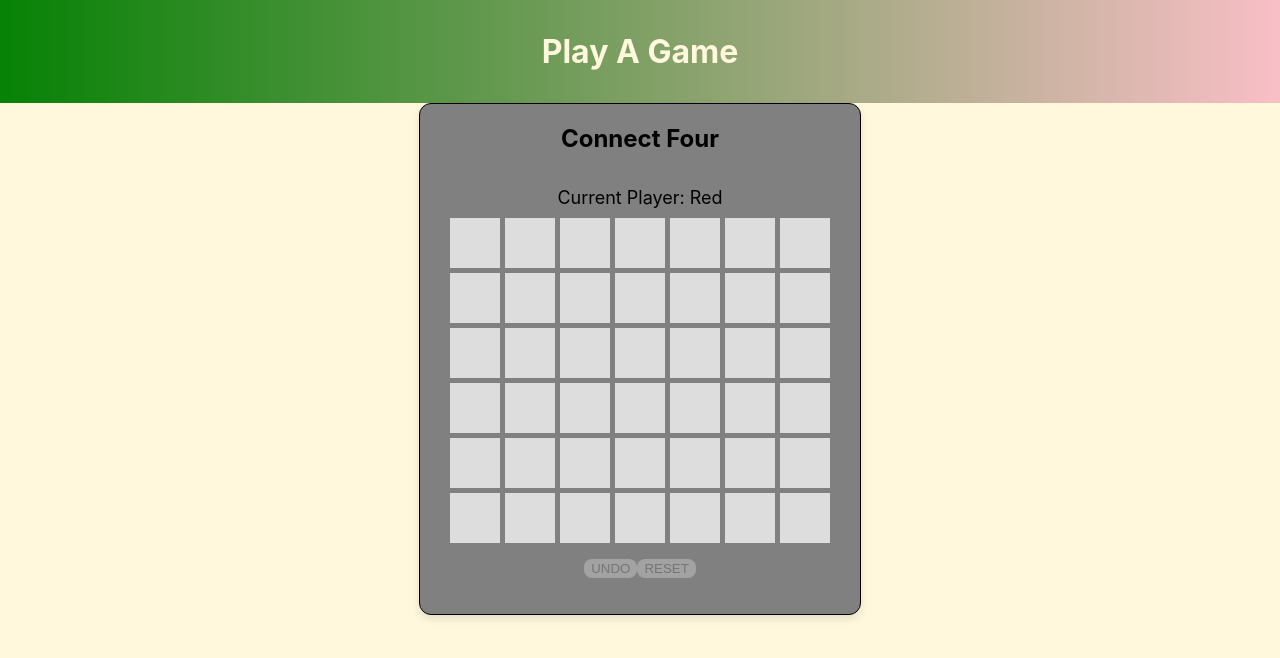
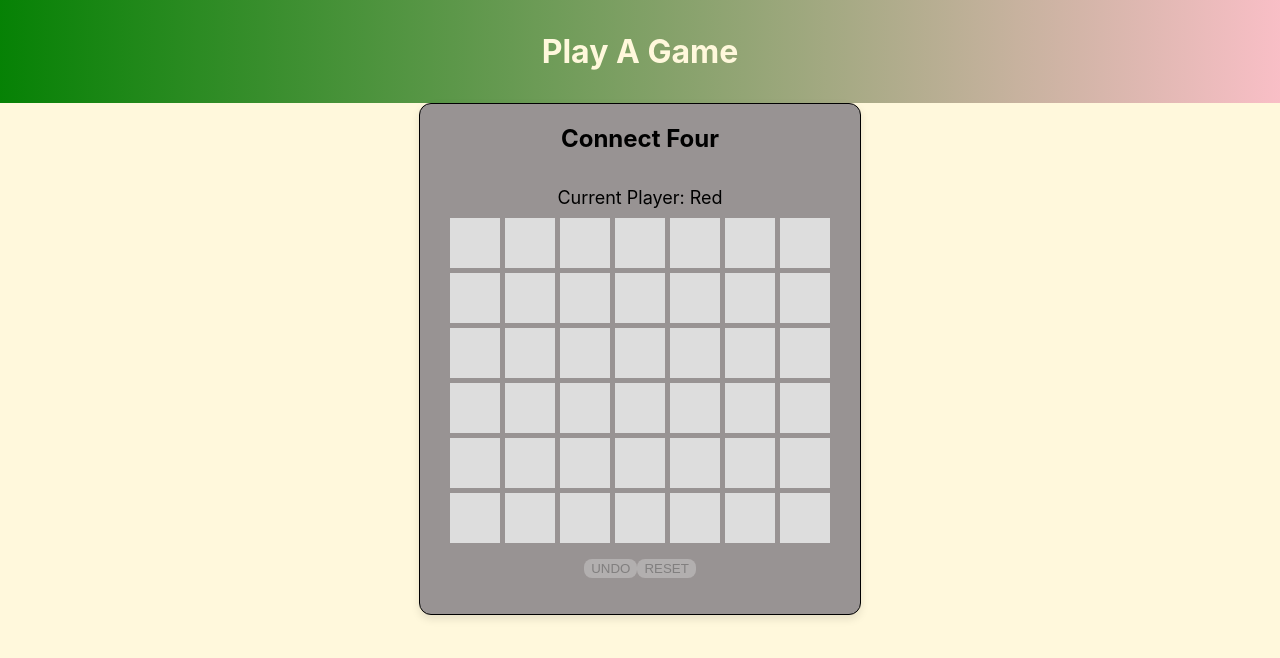
Before and after one commit to annmarie/play_a_game, a React (Vite) app: page /connect4 in a window 1280 px wide. Shown: the top 658 px of the page. Built offline with nearby package versions, Linux system fonts and the light colour scheme.

Commit message:
css cleanup

```diff
--- a/src/Connect4/Board/styles.css
+++ b/src/Connect4/Board/styles.css
@@ -1,8 +1,8 @@
 
 .connect4-board {
   display: grid;
-  grid-template-rows: repeat(6, 50px);
-  grid-template-columns: repeat(7, 50px);
+  grid-template-rows: repeat(6, 3.125em);
+  grid-template-columns: repeat(7, 3.125em);
   gap: 5px;
 }
 
--- a/src/Connect4/Cell/styles.css
+++ b/src/Connect4/Cell/styles.css
@@ -1,6 +1,6 @@
 .connect4-board .connect4-cell {
-  width: 50px;
-  height: 50px;
+  width: 3.125em;
+  height: 3.125em;
   background-color: #ddd;
   display: flex;
   align-items: center;
@@ -16,7 +16,7 @@
   width: 100%;
   height: 100%;
   border-radius: 50%;
-  box-shadow: 0 4px 8px rgba(0, 0, 0, 0.1);
+  box-shadow: 0 0.25em 0.50em rgba(0, 0, 0, 0.1);
   margin: 2px auto;
 }
 
--- a/src/Connect4/styles.css
+++ b/src/Connect4/styles.css
@@ -1,10 +1,10 @@
 .connect4-game {
-  background-color: gray;
+  background-color: #989393;
   display: flex;
   flex-direction: column;
   border-radius: 0.75em;
   border: 1px solid black;
-  box-shadow: 0 4px 8px rgba(0, 0, 0, 0.1);
+  box-shadow: 0 0.25em 0.50em rgba(0, 0, 0, 0.1);
   padding: 1.25em;
   text-align: center;
   align-items: center;
```
